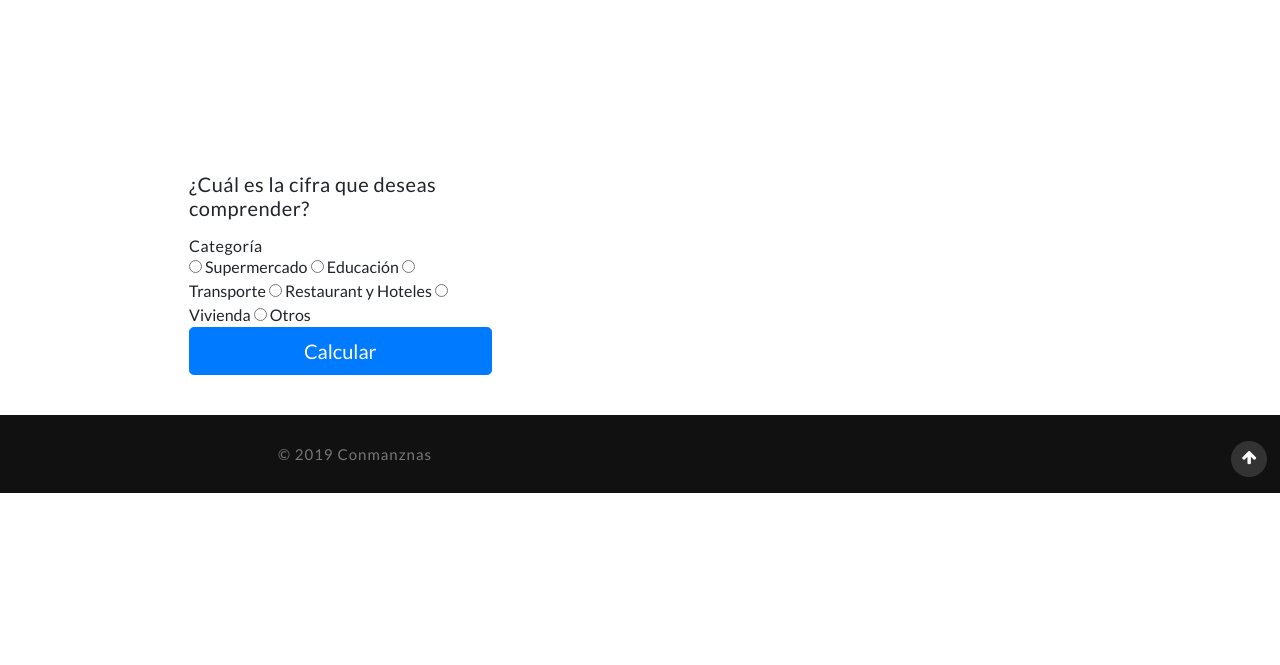
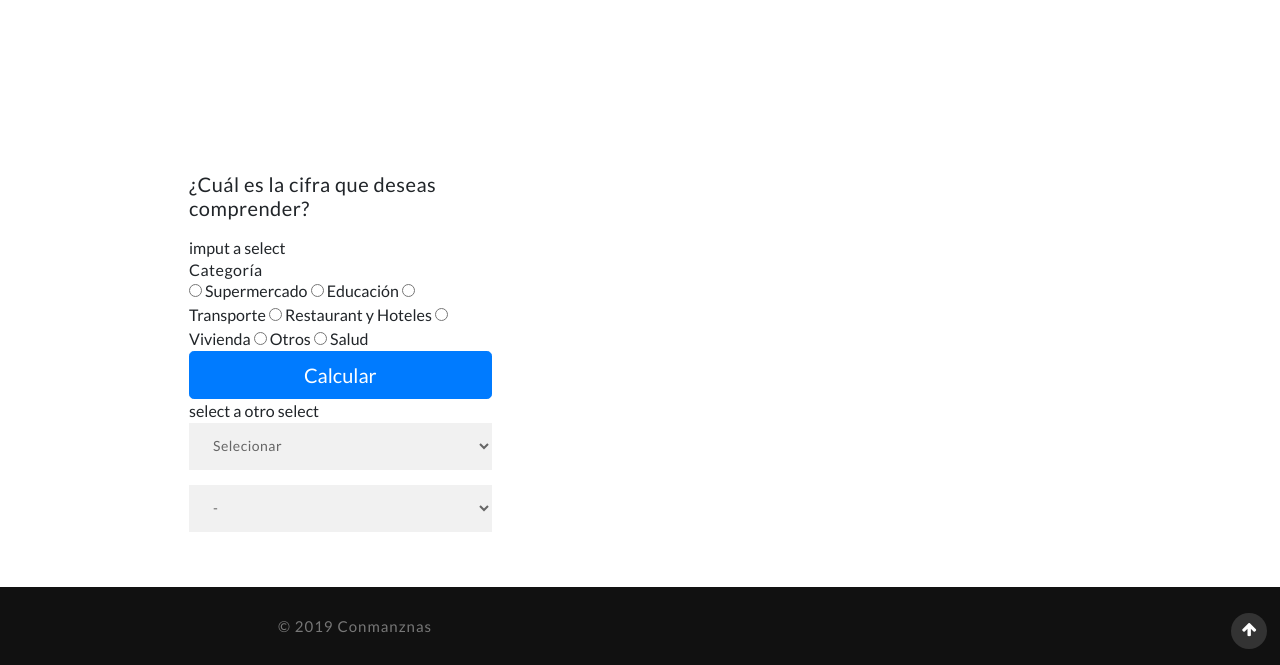
Before and after one commit to diego-san/conmanzanas, a Django app: page /Acerca_De/ in a window 1280 px wide. Shown: the part 466-1131 px from the top of the page. Before the commit the page ends 959 px from the top, so only its background shows below. Run offline with Django 3.2, Linux system fonts and the light colour scheme; some libraries are stand-ins or nearby versions.

Commit message:
select sobre select

```diff
--- a/page/templates/page/acerca_de.html
+++ b/page/templates/page/acerca_de.html
@@ -325,7 +325,10 @@ function activar() {
 							  	{% csrf_token %}
 								<h5 class="mb-3">¿Cuál es la cifra que deseas comprender?</h5>
 								<div class="form-style-w3ls " >
+									imput a select
 									<h6 class="mb-12">Categoría</h6>
+
+
 
 									<input type="radio" name="rad" onclick="activar('supermercado')" /> Supermercado
 									<input type="radio" name="rad" onclick="activar('educacion')" /> Educación
@@ -333,11 +336,10 @@ function activar() {
 									<input type="radio" name="rad" onclick="activar('restaurant')" /> Restaurant y Hoteles
 									<input type="radio" name="rad" onclick="activar('vivienda')" /> Vivienda
 									<input type="radio" name="rad" onclick="activar('otros')" /> Otros
-
+									<input type="radio" name="rad" onclick="activar('salud')" /> Salud
 
 
 									<select name="supermercado" required="" class="form-control" style="display:none">
-									<option>Seleccionar Todo</option>
 									<option>Precio en supermercados</option>
 									</select>
 
@@ -361,7 +363,7 @@ function activar() {
 
 									<select name="vivienda" required="" class="form-control" style="display:none">
 									<option>Seleccionar Todo</option>
-									<option>Vivienda y salari</option>
+									<option>Vivienda y salario</option>
 									<option>Articulos para el hogar</option>
 									<option>Gastos de vivienda</option>
 									</select>
@@ -373,20 +375,94 @@ function activar() {
 									<option>Recreacion y cultura</option>
 									</select>
 
+										<select name="salud" required="" class="form-control" style="display:none">
+									<option>Medicamento</option>
+									<option>Infraestructura salud</option>
+									<option>Servicios</option>
+									<option>Insumos</option>
+									</select>
+
 
 									<input type="submit" name="" Class="btn btn-primary btn-lg btn-block" value="Calcular">
 								</div>
 
 							</form>
 							<!-- //banner form -->
-						</div>
+
+
+select a otro select
+<form name="formulario1" action="#">
+			<select class="seleccion" name="cosa" onchange="cambia()">
+				<option value="0">Selecionar
+				<option value="1">Salud
+				<option value="2">Supermercado
+				<option value="3">Educacion
+				<option value="4">Vivienda
+				<option value="5">Otros
+				<option value="6">Transporte
+				<option value="7">Restaurant y hoteles
+			</select>
+
+
+			<select class="seleccion" name="opt" style="display:">
+				<option value="-">-
+			</select>
+
+		</form>
+
+		<script type="text/javascript">
+			//1) Definir Las Variables Correspondintes
+
+			var opt_1 = new Array ("Seleccionar Todo", "Medicamento", "Infraestructura salud", "Servicios","Insumos");
+			var opt_2 = new Array ("Precio en supermercados");
+			var opt_3 = new Array ("Seleccionar Todo", "Infraestructura educación", "Costo educación");
+			var opt_4 = new Array ("Seleccionar Todo", "Vivienda y salario", "Articulos para el hogar", "Gastos de vivienda");
+			var opt_5 = new Array ("Seleccionar Todo", "Ropa y calazado", "Ocio y deportes", "Recreacion y cultura");
+			var opt_6 = new Array ("Seleccionar Todo", "Transprte y servicio", "Medios de transporte");
+			var opt_7 = new Array ("Seleccionar Todo", "Precio restaurant", "Precio hoteles");
+
+
+
+			// 2) crear una funcion que permita ejecutar el cambio dinamico
+
+			function cambia(){
+				var cosa;
+				//Se toma el vamor de la "cosa seleccionada"
+				cosa = document.formulario1.cosa[document.formulario1.cosa.selectedIndex].value;
+				//se chequea si la "cosa" esta definida
+				if(cosa!=0){
+					//selecionamos las cosas Correctas
+					mis_opts=eval("opt_" + cosa);
+					//se calcula el numero de cosas
+					num_opts=mis_opts.length;
+					//marco el numero de opt en el select
+					document.formulario1.opt.length = num_opts;
+					//para cada opt del array, la pongo en el select
+					for(i=0; i<num_opts; i++){
+						document.formulario1.opt.options[i].value=mis_opts[i];
+						document.formulario1.opt.options[i].text=mis_opts[i];
+					}
+					}else{
+						//si no habia ninguna opt seleccionada, elimino las cosas del select
+						document.formulario1.opt.length = 1;
+						//ponemos un guion en la unica opt que he dejado
+						document.formulario1.opt.options[0].value="-";
+						document.formulario1.opt.options[0].text="-";
+					}
+					//hacer un reset de las opts
+					document.formulario1.opt.options[0].selected = true;
+
+				}
+
+
+
+		</script>
+
+
+	</div>
 					</div>
 				</div>
 			</div>
-
-
-
-
 
 
 <!-- copyright -->
@@ -400,6 +476,14 @@ function activar() {
 			</div>
 		</div>
 	</div>
+
+
+
+
+
+
+
+
 </section>
 <!-- //copyright -->
 
```
